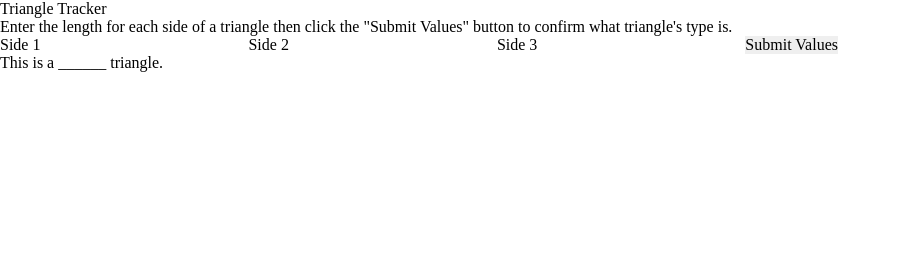
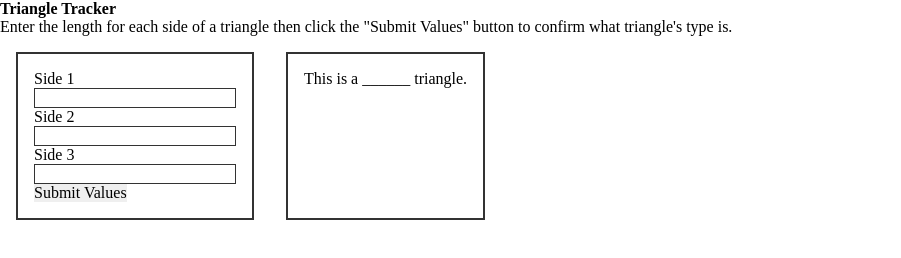
Before and after one commit to kylechinick/triangle-tracker, a plain HTML site: page index.html in a window 1280 px wide. Shown: the whole page, without its empty margins (0-901 px from the left). Drawn offline with Linux system fonts and the light colour scheme.

Commit message:
WIP Add flex to <main> element and spacing to input and output containers

```diff
--- a/css/styles.css
+++ b/css/styles.css
@@ -10,3 +10,26 @@
   margin: 0;
   /* border: 1px solid red; */
 }
+
+h1,
+h2,
+h3 {
+  font-weight: 800;
+}
+
+main {
+  display: flex;
+  flex-wrap: wrap;
+}
+
+#triangle-input,
+#triangle-output {
+  border: 2px solid #333;
+  margin: 1rem;
+  padding: 1rem;
+}
+
+input {
+  display: block;
+  border: 1px solid #333;
+}
```
